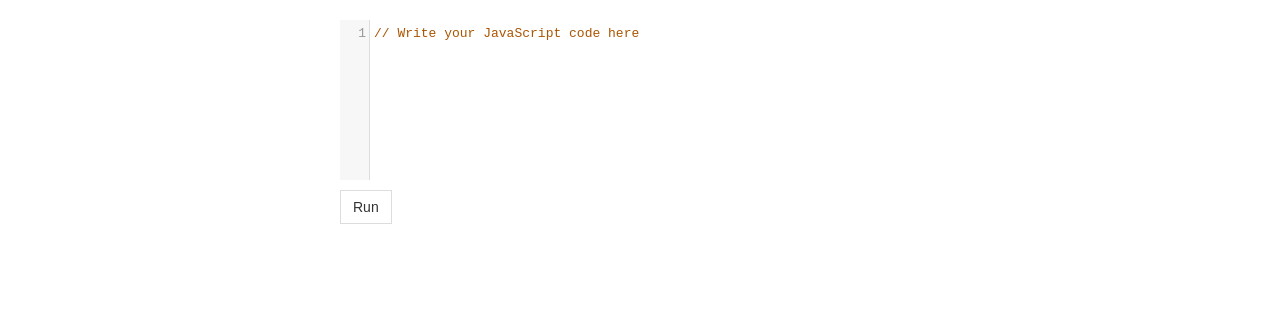
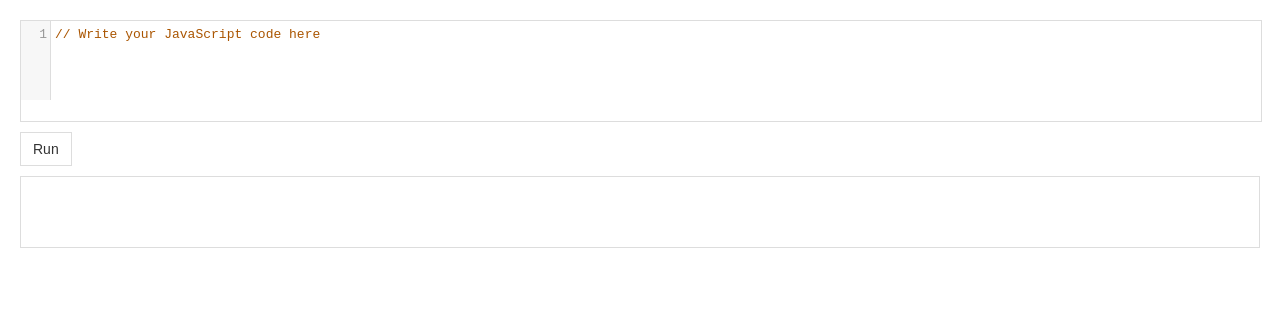
Before and after one commit to TinkerMavens/IntroJavascript, a plain HTML site: page index.html in a window 1280 px wide. Drawn offline with nearby package versions, Linux system fonts and the light colour scheme.

Commit message:
Update index.html

```diff
--- a/index.html
+++ b/index.html
@@ -2,7 +2,7 @@
 <html lang="en">
 <head>
   <meta charset="UTF-8">
-  <meta name="viewport" content="width=device-width, height=device-height, initial-scale=1.0, minimum-scale=1.0">
+  <meta name="viewport" content="width=device-width, initial-scale=1.0">
   <script src="https://cdnjs.cloudflare.com/ajax/libs/codemirror/5.65.9/codemirror.min.js"></script>
   <script src="https://cdnjs.cloudflare.com/ajax/libs/codemirror/5.65.9/mode/javascript/javascript.min.js"></script>
   <link rel="stylesheet" href="https://cdnjs.cloudflare.com/ajax/libs/codemirror/5.65.9/codemirror.min.css">
@@ -17,23 +17,21 @@
       line-height: 1.6;
     }
     .CodeMirror {
-      height: 20vh;
+      border: 1px solid #ddd;
+      width: 100%; /* Make the editor expand to fit the container */
+      min-height: 100px; /* Minimum height to show initial lines */
+      height: auto; /* Let it grow dynamically */
     }
     .editor-container {
       display: flex;
       flex-direction: column;
       gap: 10px;
-      max-width: 600px;
+      max-width: 100%; /* Ensure full responsiveness */
       margin: 0 auto;
-    }
-    /* Adjust editor height */
-    #editor {
-      height: 120px;  /* Smaller default height */
-      border: 1px solid #fff;
     }
     #console {
       background: #fff;
-      border: 1px solid #fff;
+      border: 1px solid #ddd;
       padding: 10px;
       min-height: 50px;
       overflow-y: auto;
@@ -68,9 +66,9 @@
       mode: "javascript",
       lineNumbers: true,
       theme: "default",
-      lineWrapping: true,  // Ensures long lines wrap instead of expanding horizontally
+      lineWrapping: true,
       extraKeys: {"Ctrl-Space": "autocomplete"},
-      height: "auto",  // Auto height, but we're setting a fixed height through CSS
+      viewportMargin: Infinity,  // Make sure it dynamically adjusts as content increases
     });
 
     // Function to run the code and display console output
```
